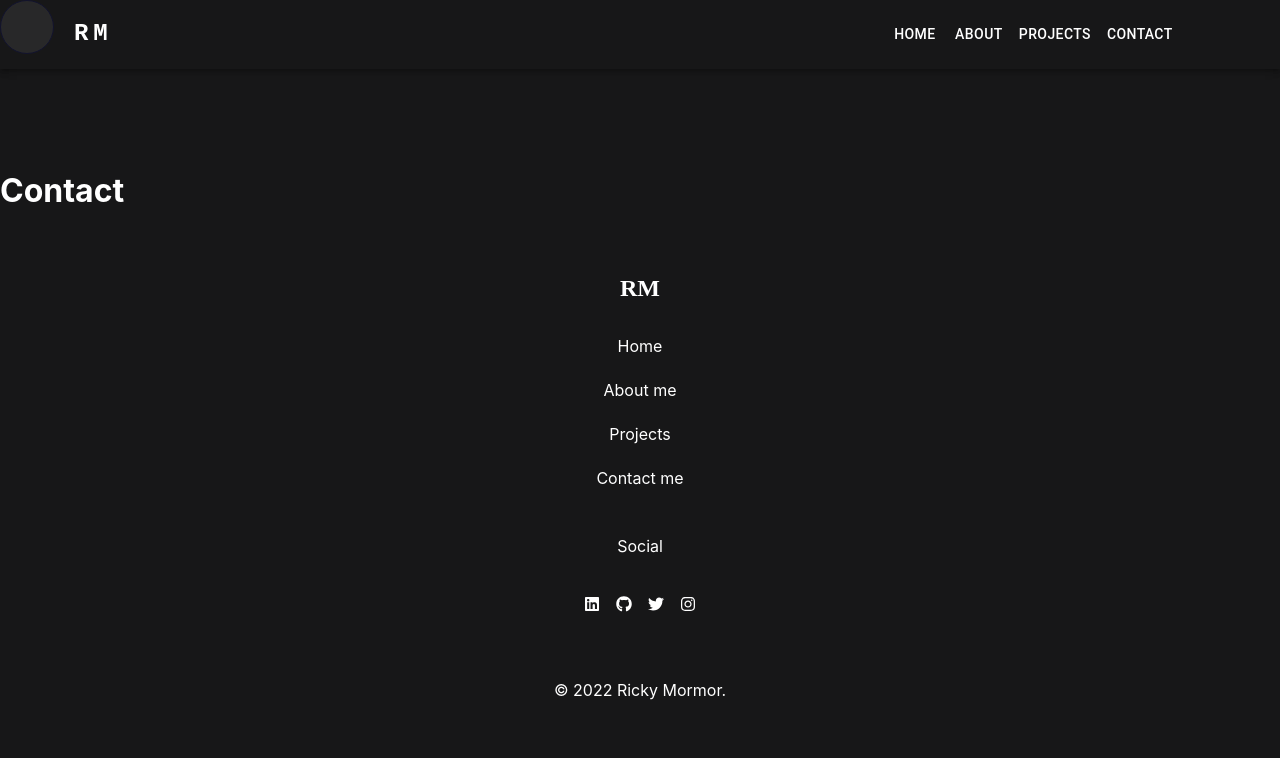
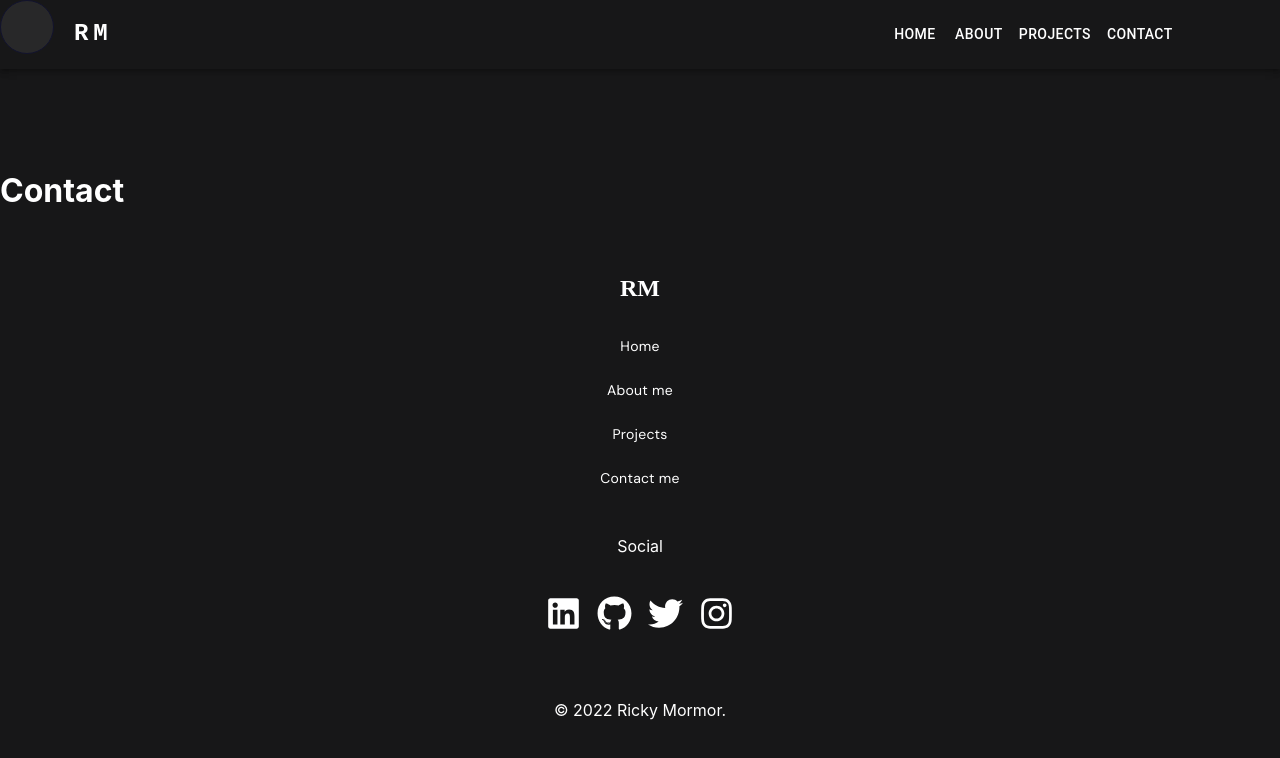
Before and after one commit to astrohunter62/react-portfolio, a React (Create React App) app: page /contact in a window 1280 px wide. Shown: the top 758 px of the page. Built offline with nearby package versions, Linux system fonts and the light colour scheme.

Commit message:
👌 IMPROVE: add links to social link icons

```diff
--- a/src/components/footer/Footer.js
+++ b/src/components/footer/Footer.js
@@ -19,10 +19,10 @@ const Footer = () => (
       <div className="footer__container__social">
         <p>Social</p>
         <ul className="social__links">
-          <li><FaLinkedin /></li>
-          <li><FaGithub /></li>
-          <li><FaTwitter /></li>
-          <li><FaInstagram /></li>
+          <li><a href="https://www.linkedin.com/in/rickymormor/" aria-label="LinkedIn logo"><FaLinkedin /></a></li>
+          <li><a href="https://github.com/cwaku" aria-label="Github logo"><FaGithub /></a></li>
+          <li><a href="https://twitter.com/rickymormor" aria-label="Twitter logo"><FaTwitter /></a></li>
+          <li><a href="/" aria-label="Instagram logo"><FaInstagram /></a></li>
         </ul>
       </div>
     </div>
--- a/src/stylesheets/Footer.css
+++ b/src/stylesheets/Footer.css
@@ -70,6 +70,22 @@ ul {
   margin: 0px;
 }
 
+.footer__container__second,
+.social__links {
+  font-family: 'DM Sans', sans-serif;
+font-style: normal;
+font-weight: 400;
+font-size: 14px;
+line-height: 20px;
+letter-spacing: 0.25px;
+color: #FFFFFF;
+}
+
+.social__links a {
+  color: inherit;
+  font-size: 35px;
+}
+
 .footer__container__copyright {
   display: flex;
   flex-direction: column;
```
